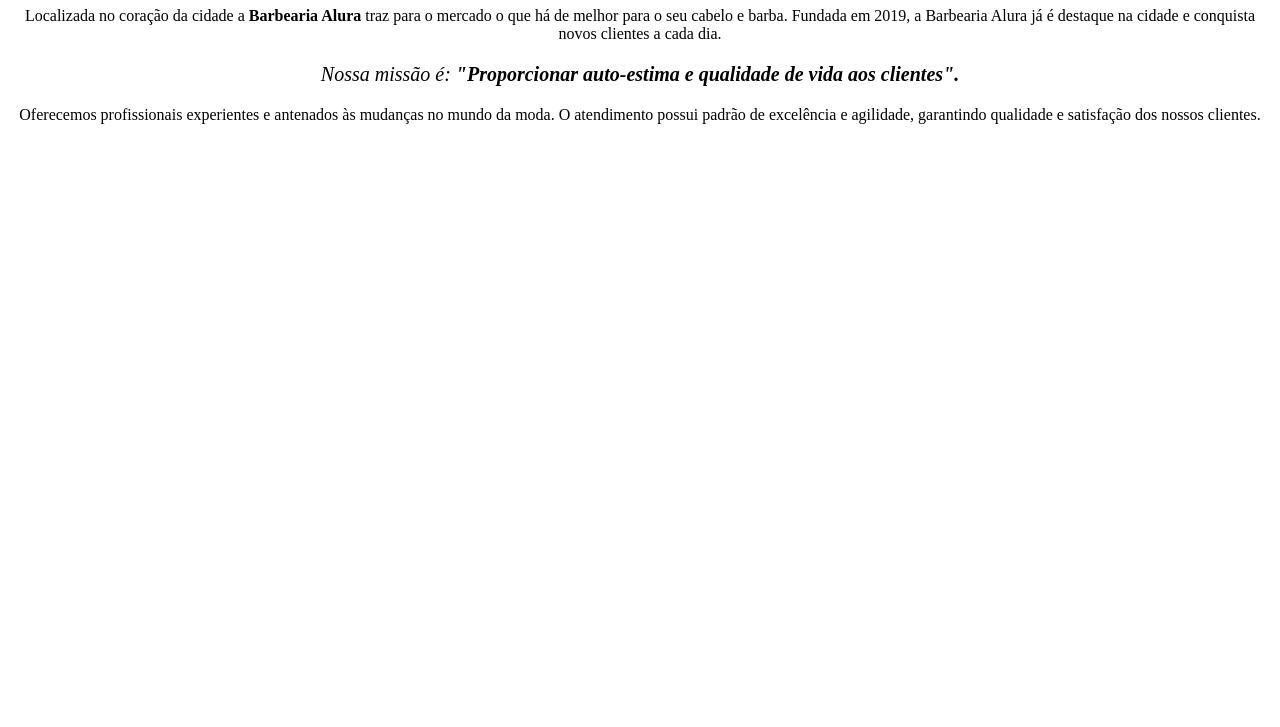
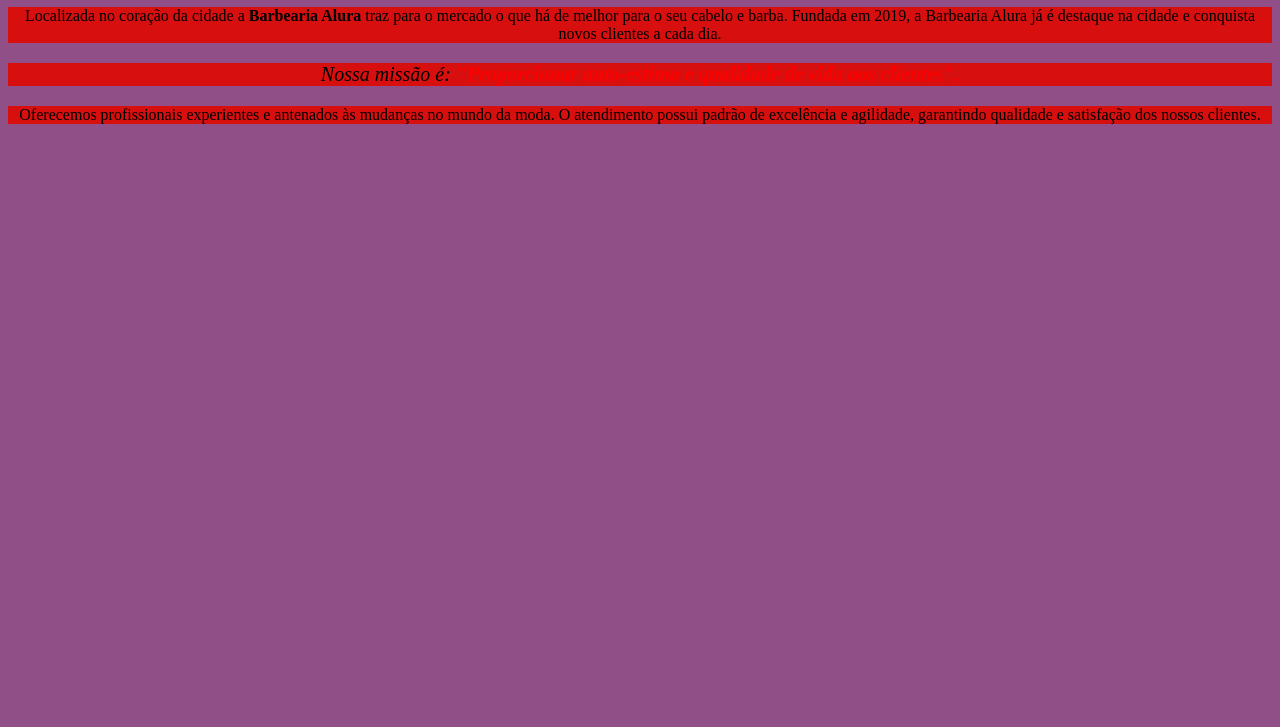
Before and after one commit to fabricio1ajc/js-projeto, a plain HTML site: page indexa.html in a window 1280 px wide. Shown: the part 73-800 px from the top of the page. Drawn offline with Linux system fonts and the light colour scheme.

Commit message:
Add files via upload

```diff
--- a/stylef.css
+++ b/stylef.css
@@ -1,3 +1,10 @@
+body {
+    background: #914f88;
+}
 p {
     text-align: center;
+    background: #d80f0f;
 }
+em strong {
+    color:red
+}
```
